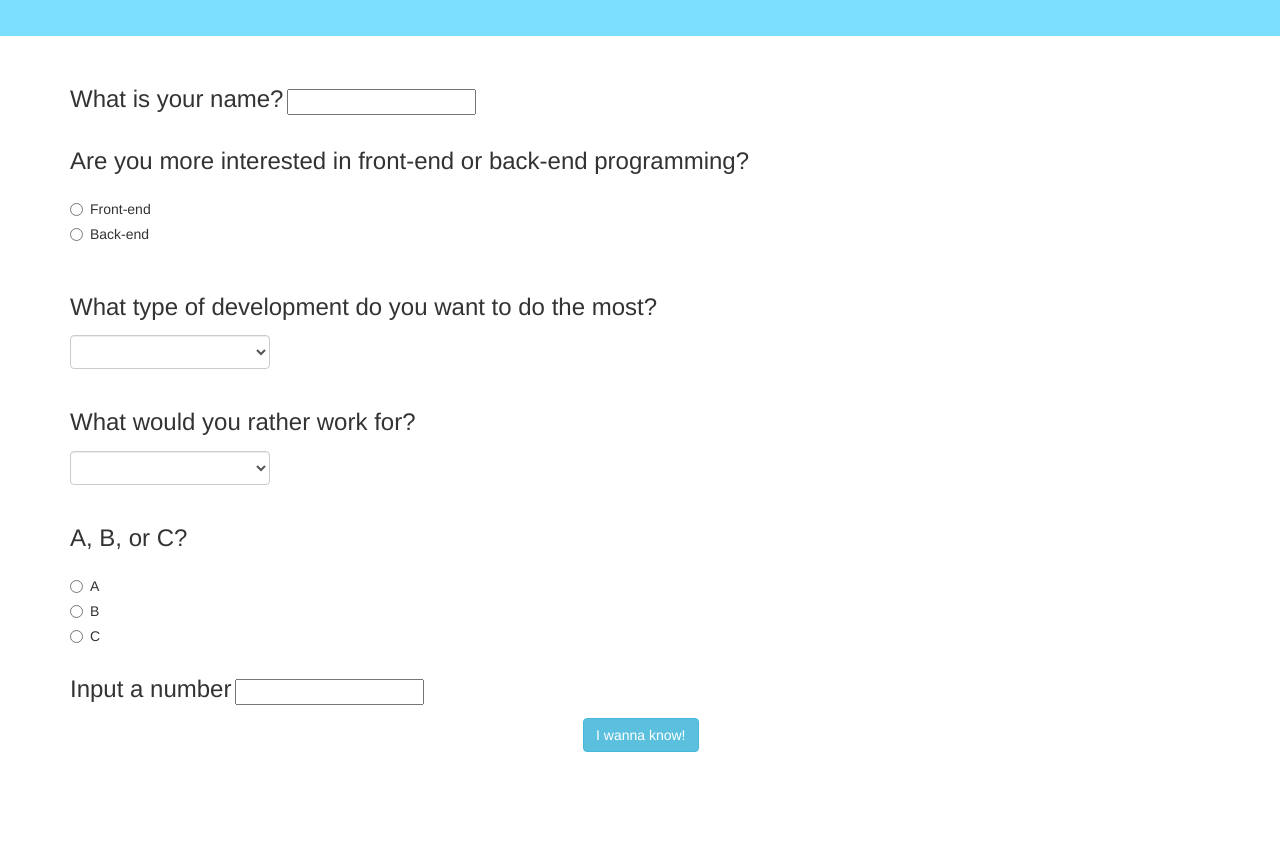
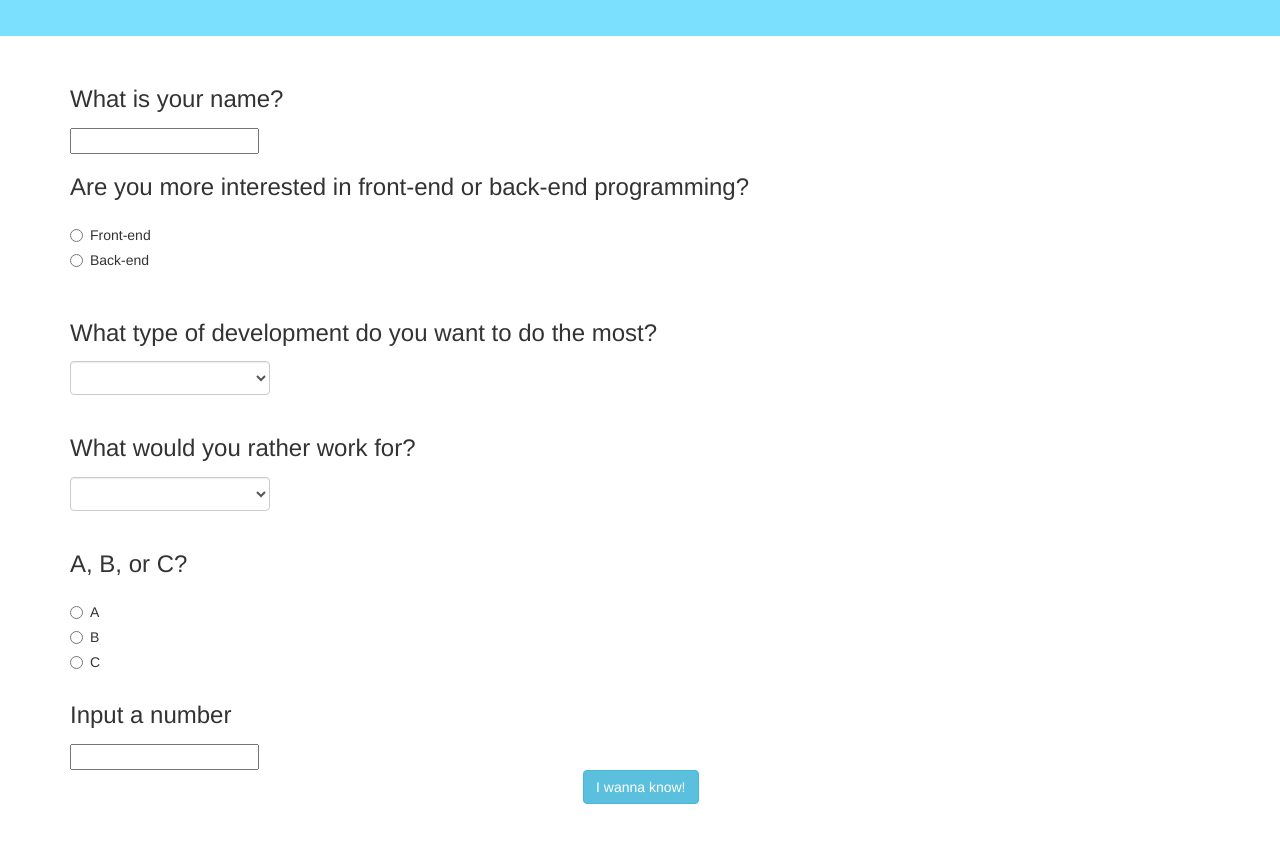
Before and after one commit to ReconScout77/track-suggester, a plain HTML site: page index.html in a window 1280 px wide. Shown: the part 159-1002 px from the top of the page. Before the commit the page ends 931 px from the top, so only its background shows below. Drawn offline with Linux system fonts and the light colour scheme.

Commit message:
Add a small amount more custom CSS.

```diff
--- a/css/styles.css
+++ b/css/styles.css
@@ -9,3 +9,8 @@
 button {
   margin-left: 45%
 }
+
+.resultBox {
+  text-align: center;
+  margin-top: 50px;
+}
--- a/index.html
+++ b/index.html
@@ -17,6 +17,7 @@
 
       <form id="answers">
         <label for="name"><h3>What is your name?</h3></label>
+        <br>
         <input id="name" type="text">
         <br>
 
@@ -75,6 +76,7 @@
         </div>
 
         <label for="num"><h3>Input a number</h3></label>
+        <br>
         <input id="num" type="number">
         <br>
 
@@ -83,8 +85,8 @@
 
 
     </div>
-    <div class="container">
-      <h2><span id="result"></span></h2>
+    <div class="resultBox">
+      <h2><span id="result"></span> </h2>
     </div>
   </body>
 </html>
```
